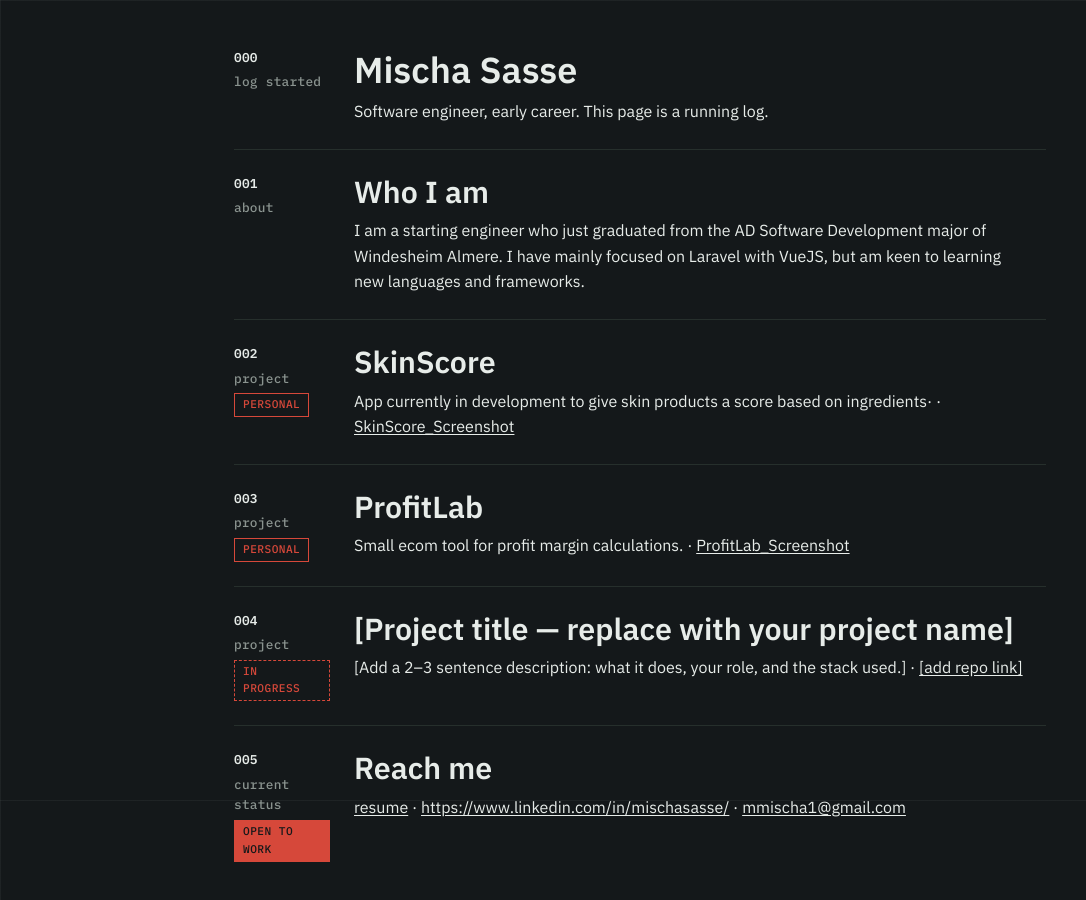
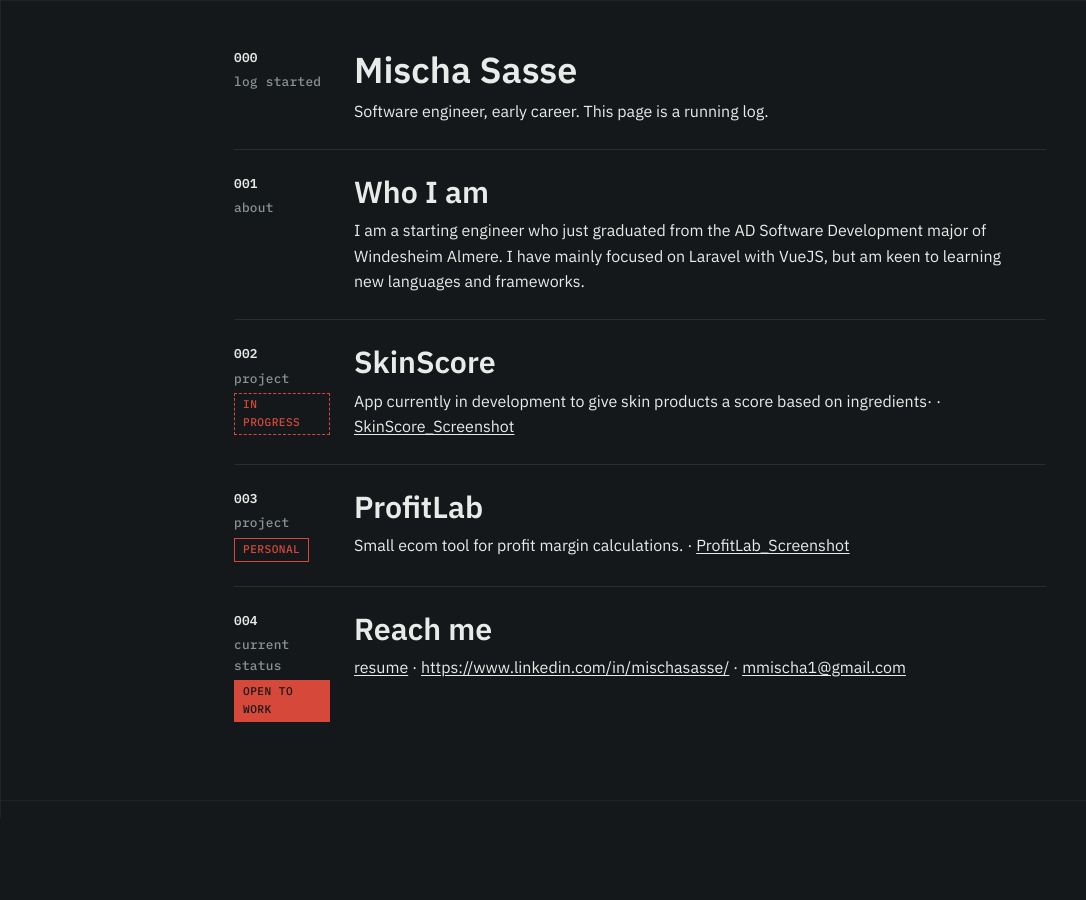
Before and after one commit to MischaSasse/kurogami.me, a plain HTML site: page index.html in a window 1280 px wide. Shown: the whole page, without its empty margins (0-1086 px from the left). After the commit the page ends 818 px from the top, so only its background shows below. Drawn offline with Linux system fonts and the light colour scheme.

Commit message:
changed another tag, removed one section

```diff
--- a/index.html
+++ b/index.html
@@ -40,7 +40,7 @@
     <div class="entry__margin">
       <span class="entry__num">002</span>
       <span class="entry__date">project</span>
-      <span class="tag">personal</span>
+      <span class="tag tag--progress">in progress</span>
     </div>
     <div class="entry__content">
       <h2 class="entry__title">SkinScore</h2>
@@ -60,7 +60,7 @@
     </div>
   </section>
 
-  <section class="entry">
+  <!-- <section class="entry">
     <div class="entry__margin">
       <span class="entry__num">004</span>
       <span class="entry__date">project</span>
@@ -70,11 +70,11 @@
       <h2 class="entry__title">[Project title — replace with your project name]</h2>
       <p class="entry__body">[Add a 2–3 sentence description: what it does, your role, and the stack used.] · <a href="#" class="entry__link">[add repo link]</a></p>
     </div>
-  </section>
+  </section> -->
 
   <footer class="entry entry--status" id="contact">
     <div class="entry__margin">
-      <span class="entry__num">005</span>
+      <span class="entry__num">004</span>
       <span class="entry__date">current status</span>
       <span class="tag">open to work</span>
     </div>
```
